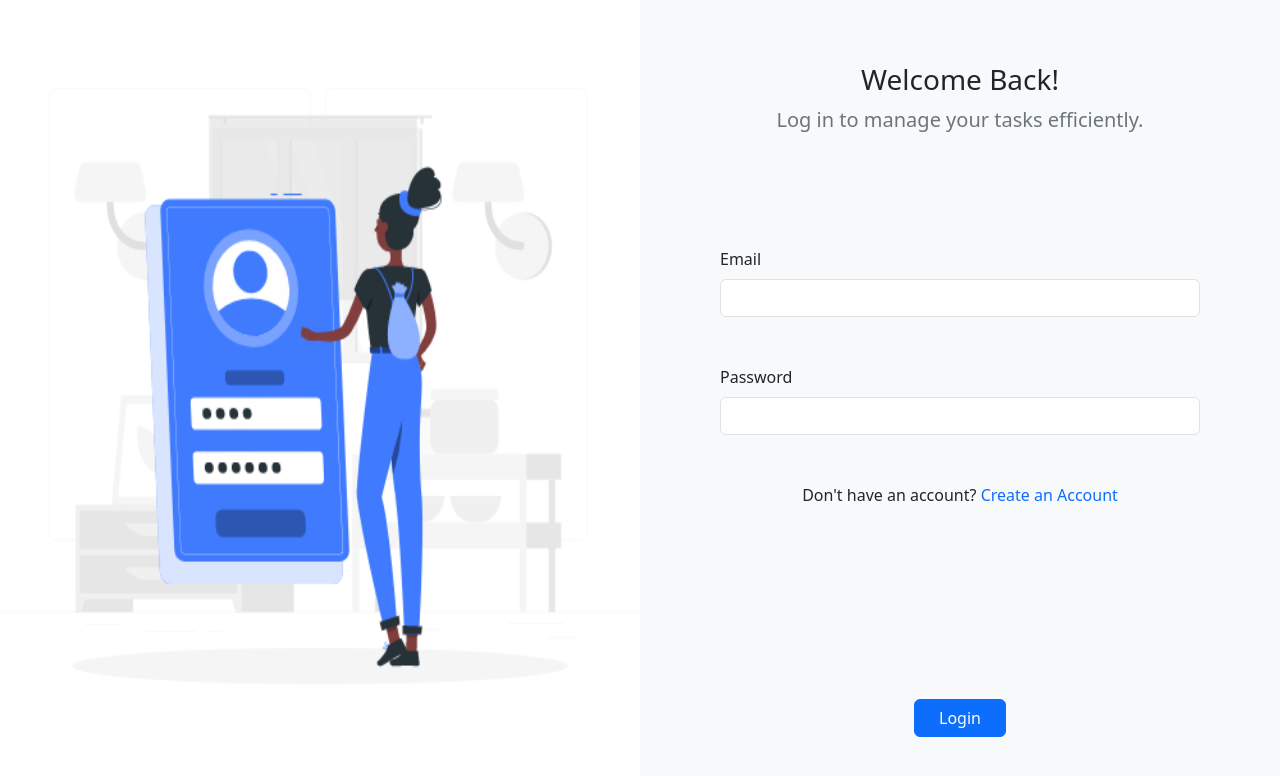
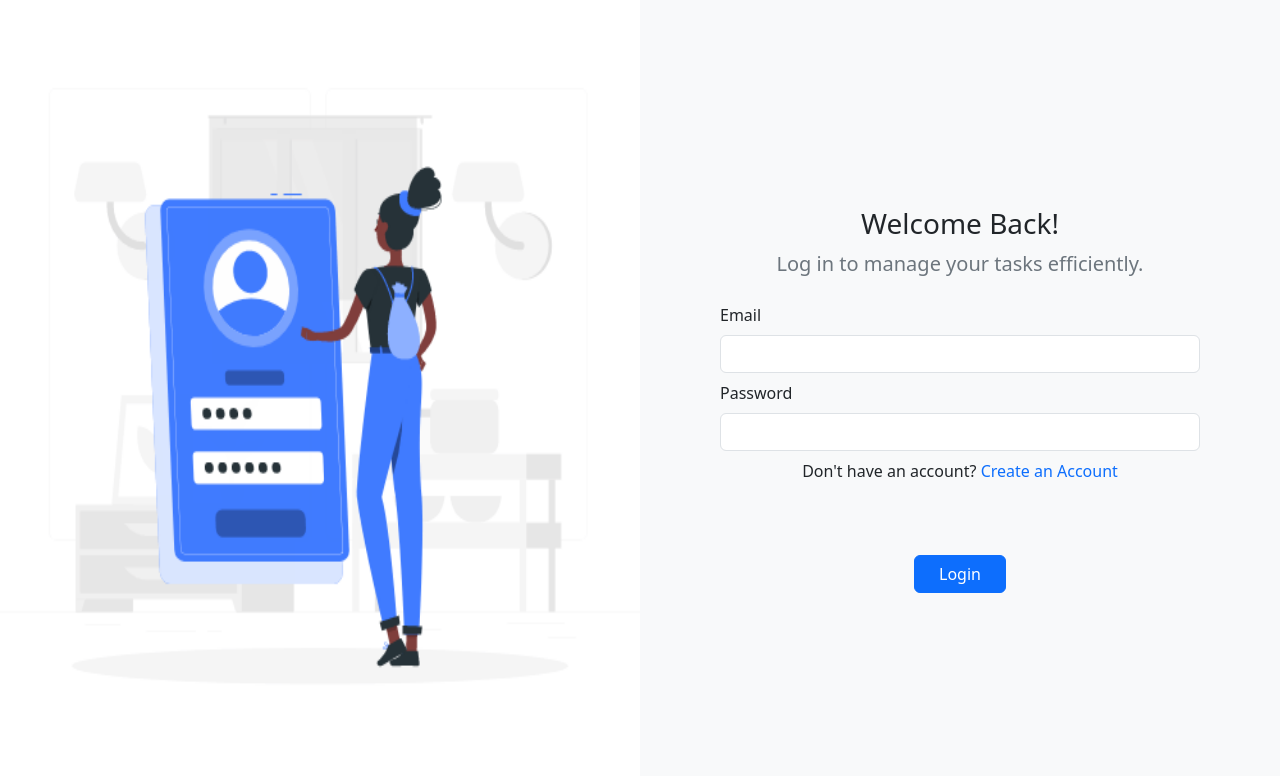
Before and after one commit to saramohamed124/todo_list_fullstack, a plain HTML site: page login/login.html in a window 1280 px wide. Drawn offline with nearby package versions, Linux system fonts and the light colour scheme.

Commit message:
fixStylesAuth

```diff
--- a/login/login.html
+++ b/login/login.html
@@ -10,8 +10,8 @@
 <body>
     <div class="d-flex flex-md-row flex-column min-vh-100">
         <img class="flex-1" src="../assets/login.gif"/>
-    <form class="flex-1 bg-body-tertiary mx-auto d-flex flex-column gap-5 justify-content-center align-items-center w-75 p-3text-center" id="LoginForm">
-        <div class="text-center mb-5">
+    <form class="flex-1 bg-body-tertiary py-3 mx-auto d-flex flex-column gap-2 w-100 m-0 justify-content-center align-items-center w-75 p-3text-center" id="LoginForm">
+        <div class="text-center">
             <h3>Welcome Back!</h3>
             <p class="lead text-secondary">Log in to manage your tasks efficiently.</p>
         </div>
@@ -28,9 +28,9 @@
             </div>
         </div>
         <p >Don't have an account? <a href="../signup/signup.html">Create an Account</a></p>
-        <p id="success-msg" style="color: green;"></p>
+        <p id="success-msg" style="width: fit-content;color: green;"></p>
         <p id="error-msg" style="color: red;"></p>
-        <div class="col-auto">
+        <div >
             <button type="submit" class="btn btn-primary px-4 w-100">Login</button>
         </div>
     </form>
```
Also changed, not shown: signup/signup.html (+2 -2 lines).
